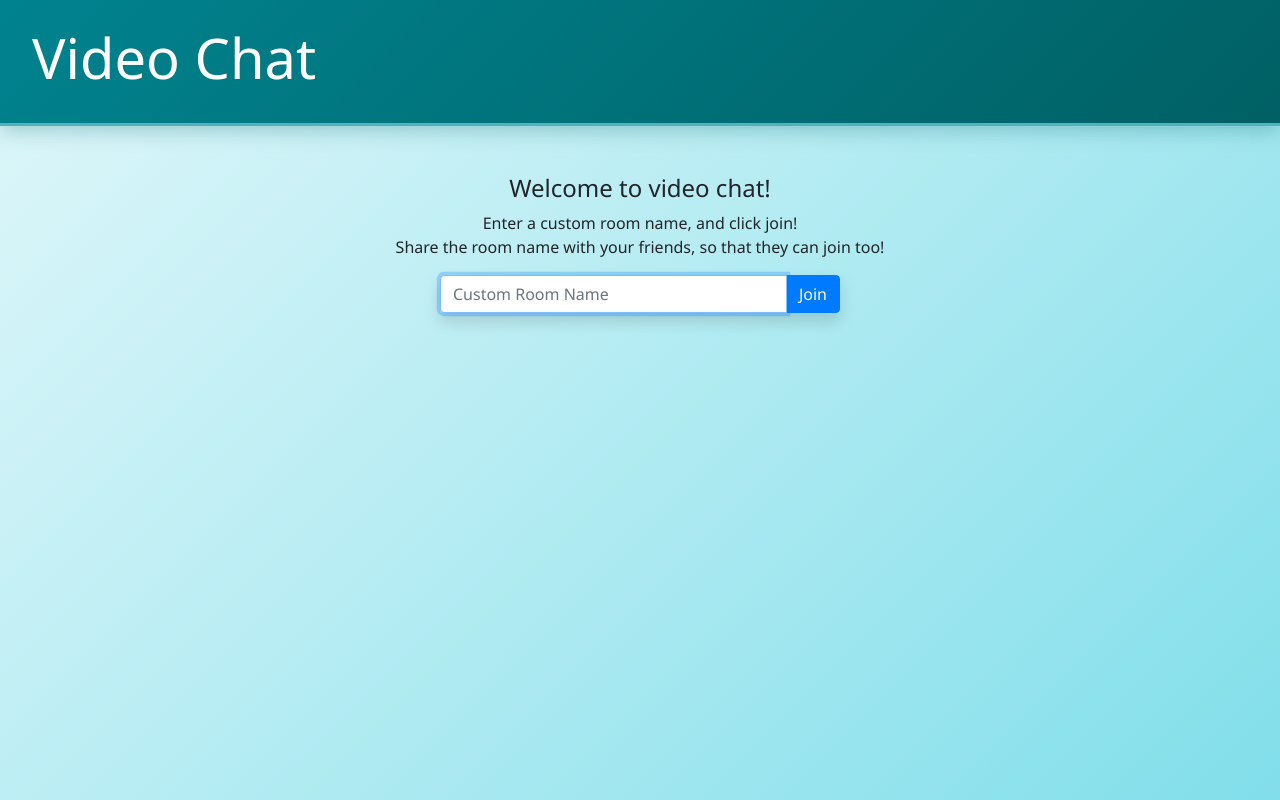
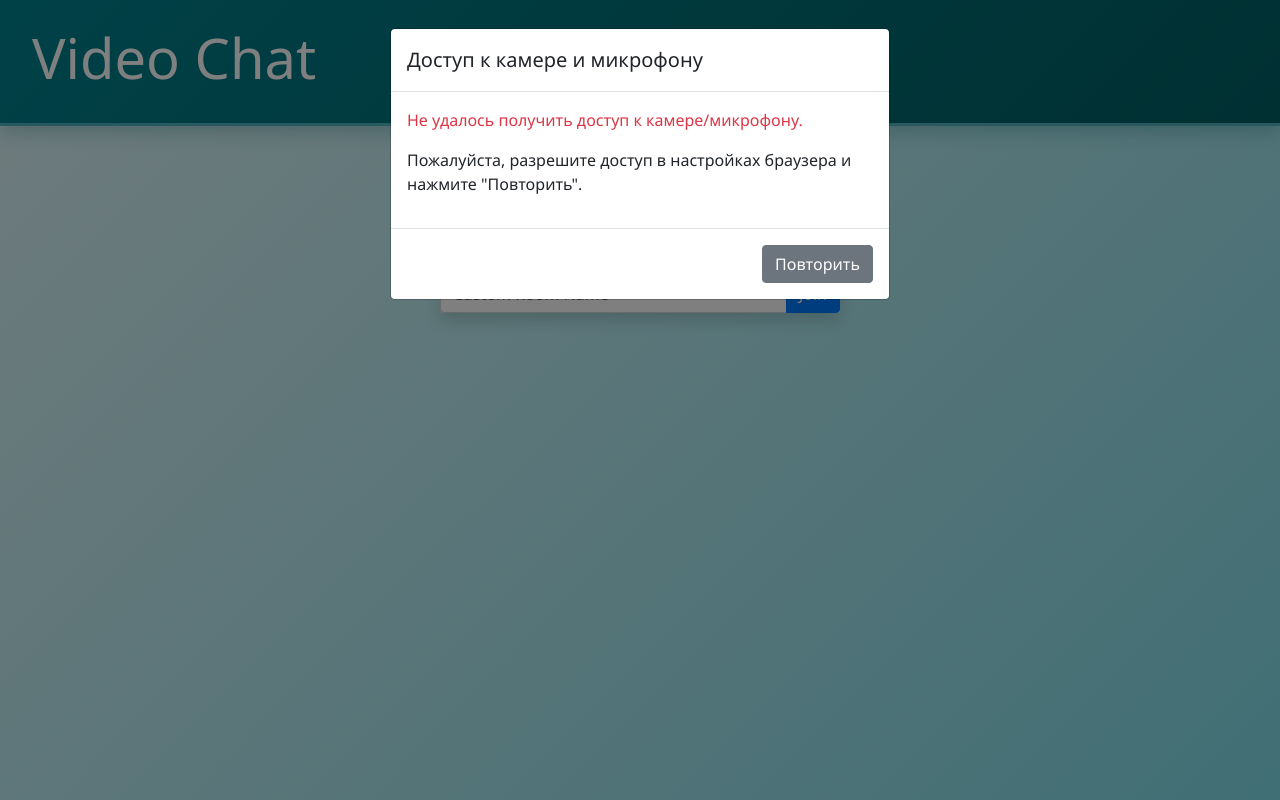
Before and after one commit to TimCodeProject/VidCHAD, a Flask app: page / in a window 1280 px wide. Run offline with Flask 3, Linux system fonts and the light colour scheme; some libraries are stand-ins or nearby versions.

Commit message:
Update home.html

```diff
--- a/templates/home.html
+++ b/templates/home.html
@@ -44,5 +44,89 @@
         </form>
     </div>
 
+    <!-- Модальное окно для разрешений -->
+    <div class="modal fade" id="permissionModal" tabindex="-1" role="dialog" aria-labelledby="permissionModalLabel" aria-hidden="true">
+        <div class="modal-dialog" role="document">
+            <div class="modal-content">
+                <div class="modal-header">
+                    <h5 class="modal-title" id="permissionModalLabel">Доступ к камере и микрофону</h5>
+                </div>
+                <div class="modal-body">
+                    <p>Для работы видеозвонков необходимо предоставить доступ к вашей камере и микрофону.</p>
+                    <div class="text-center">
+                        <div class="spinner-border text-primary" role="status">
+                            <span class="sr-only">Запрос разрешений...</span>
+                        </div>
+                    </div>
+                </div>
+                <div class="modal-footer">
+                    <button type="button" class="btn btn-secondary" id="retryPermissions">Повторить</button>
+                </div>
+            </div>
+        </div>
+    </div>
+
+    <script>
+    $(document).ready(function() {
+        // Показываем модальное окно сразу при загрузке
+        $('#permissionModal').modal({
+            backdrop: 'static',
+            keyboard: false
+        });
+
+        // Функция запроса разрешений
+        function requestMediaPermissions() {
+            if (navigator.mediaDevices && navigator.mediaDevices.getUserMedia) {
+                navigator.mediaDevices.getUserMedia({
+                    video: true,
+                    audio: true
+                })
+                .then(function(stream) {
+                    // Разрешения получены, закрываем модальное окно
+                    $('#permissionModal').modal('hide');
+
+                    // Останавливаем потоки (они нам пока не нужны на этой странице)
+                    stream.getTracks().forEach(track => track.stop());
+                })
+                .catch(function(error) {
+                    console.error('Ошибка получения доступа к медиаустройствам:', error);
+                    $('#permissionModal .modal-body').html(
+                        '<p class="text-danger">Не удалось получить доступ к камере/микрофону.</p>' +
+                        '<p>Пожалуйста, разрешите доступ в настройках браузера и нажмите "Повторить".</p>'
+                    );
+                });
+            } else {
+                $('#permissionModal .modal-body').html(
+                    '<p class="text-danger">Ваш браузер не поддерживает доступ к камере и микрофону.</p>' +
+                    '<p>Пожалуйста, обновите браузер или используйте современный браузер.</p>'
+                );
+            }
+        }
+
+        // Запрашиваем разрешения при загрузке
+        requestMediaPermissions();
+
+        // Обработчик для кнопки "Повторить"
+        $('#retryPermissions').click(function() {
+            $('#permissionModal .modal-body').html(
+                '<p>Для работы видеозвонков необходимо предоставить доступ к вашей камере и микрофону.</p>' +
+                '<div class="text-center">' +
+                '<div class="spinner-border text-primary" role="status">' +
+                '<span class="sr-only">Запрос разрешений...</span>' +
+                '</div>' +
+                '</div>'
+            );
+            requestMediaPermissions();
+        });
+
+        // Также запрашиваем разрешения при любом взаимодействии с пользователем
+        document.addEventListener('click', function() {
+            if (!$('#permissionModal').hasClass('show')) {
+                requestMediaPermissions();
+            }
+        });
+    });
+    </script>
+
 </body>
 </html>
```
